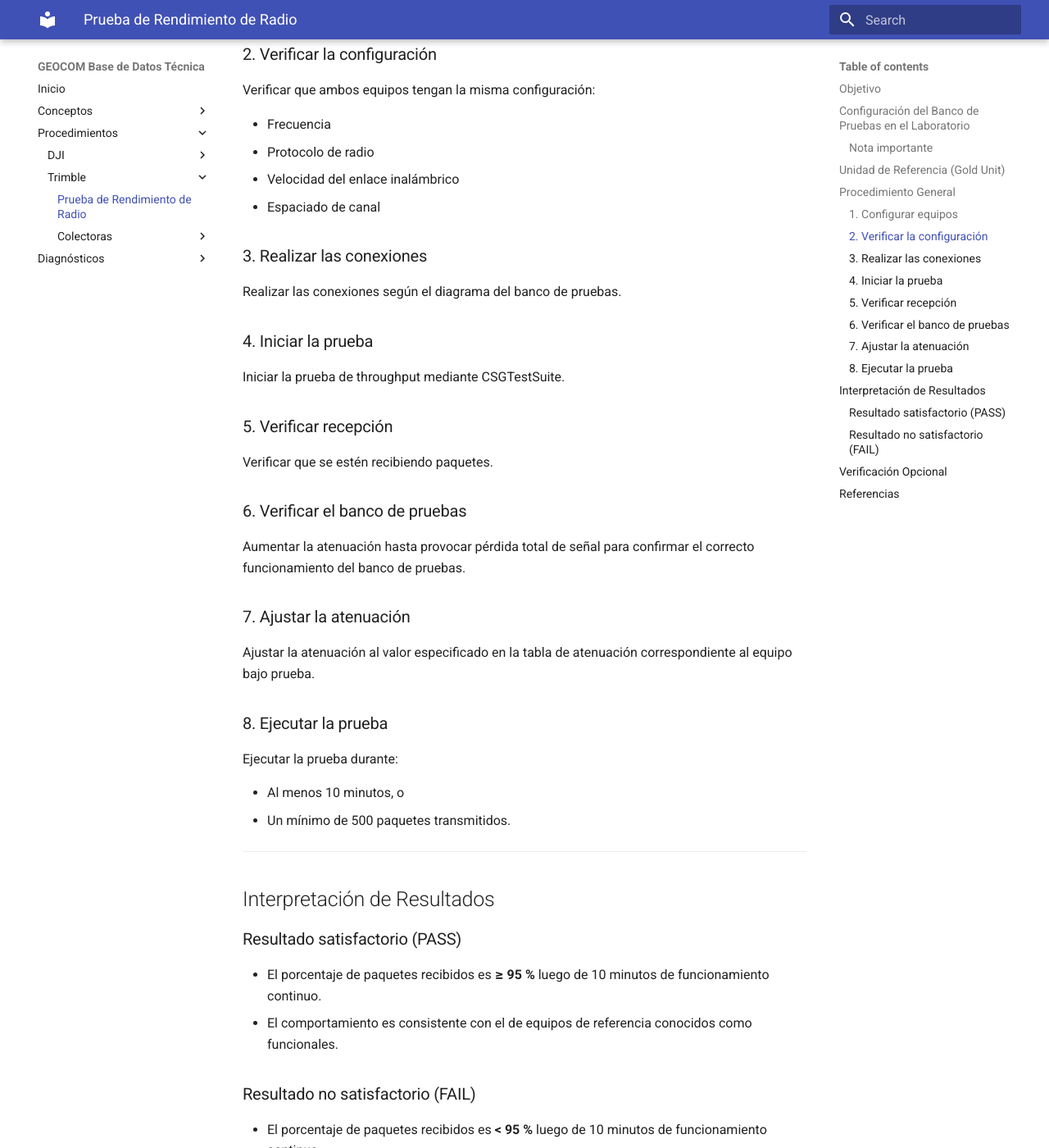
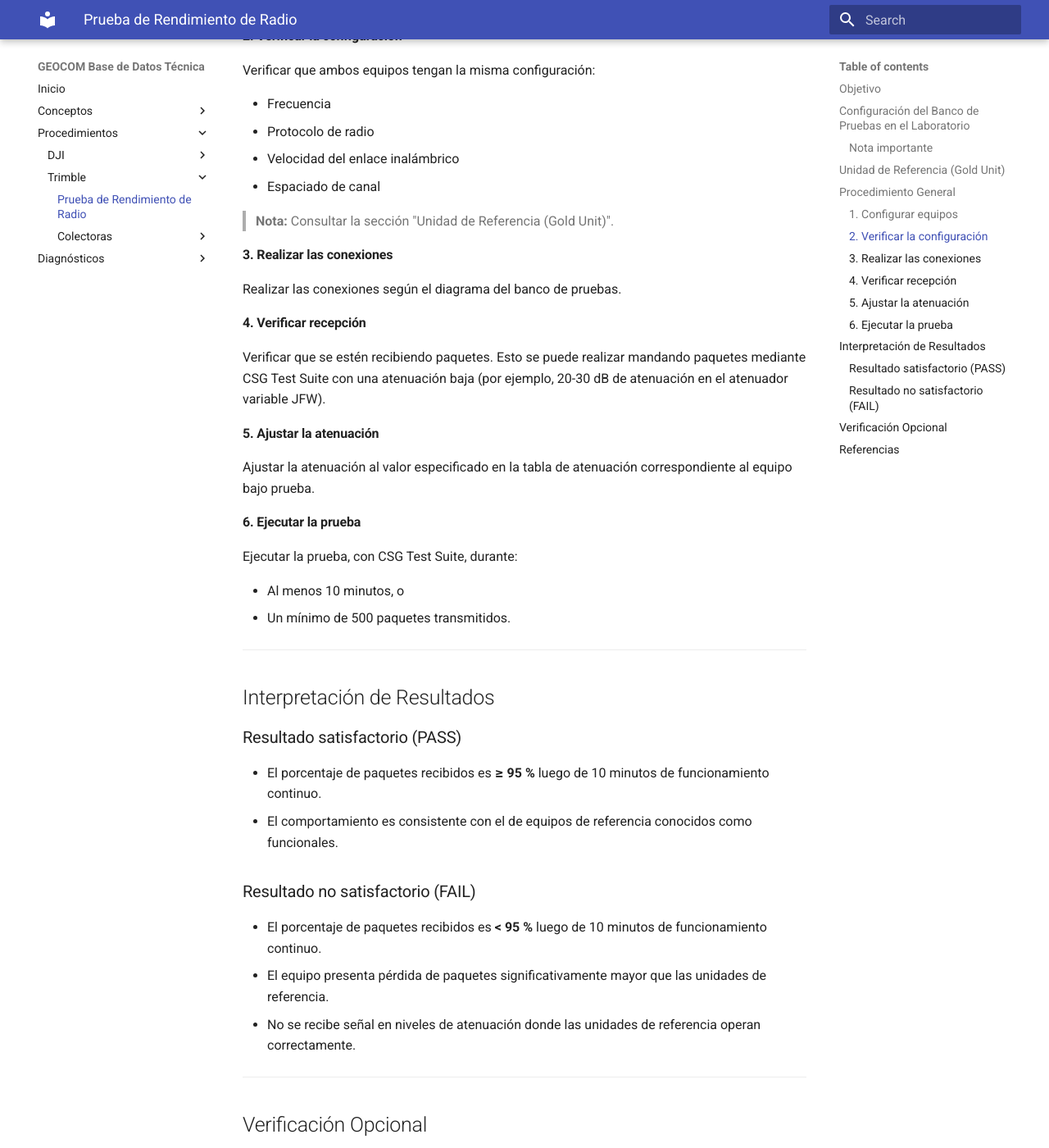
Before and after one commit to schweineorgel/geocom-kb, an MkDocs documentation site: the page built from docs/procedimientos/trimble/radio-thru-test.md, in a window 1280 px wide and 1400 px high, scrolled down 3274 px. Shown: the whole window at 82% size. Built offline with MkDocs 1.6.1 and Material for MkDocs 9.7.7, drawn with Linux system fonts in a browser that asks for light colours; some of the changed text lies outside the part shown.

Commit message:
radio thru test articulo actualizacion

````diff
--- a/docs/procedimientos/trimble/radio-thru-test.md
+++ b/docs/procedimientos/trimble/radio-thru-test.md
@@ -67,7 +67,7 @@ La unidad de referencia de prueba (*Gold Unit*) utilizada actualmente en el labo
 
 ## Procedimiento General
 
-### 1. Configurar equipos
+#### 1. Configurar equipos
 Configurar el transmisor y el receptor de acuerdo con el procedimiento indicado en el manual de Trimble.
 
 **Ejemplo (R12i como transmisor):**
@@ -77,7 +77,7 @@ Configurar el transmisor y el receptor de acuerdo con el procedimiento indicado
 3. Configurar un **Relay** entre el puerto serial y la radio interna, de forma que los paquetes generados por **SGS Test Suite** sean transmitidos a través de la radio UHF.
 4. Verificar que la frecuencia, protocolo y velocidad del enlace inalámbrico coincidan con la configuración del receptor (RX), que en el caso del laboratorio es una TDL450H.
 
-### 2. Verificar la configuración
+#### 2. Verificar la configuración
 Verificar que ambos equipos tengan la misma configuración:
 
 - Frecuencia
@@ -85,23 +85,19 @@ Verificar que ambos equipos tengan la misma configuración:
 - Velocidad del enlace inalámbrico
 - Espaciado de canal
 
-### 3. Realizar las conexiones
+> **Nota:** Consultar la sección "Unidad de Referencia (Gold Unit)".
+
+#### 3. Realizar las conexiones
 Realizar las conexiones según el diagrama del banco de pruebas.
 
-### 4. Iniciar la prueba
-Iniciar la prueba de throughput mediante CSGTestSuite.
+#### 4. Verificar recepción
+Verificar que se estén recibiendo paquetes. Esto se puede realizar mandando paquetes mediante CSG Test Suite con una atenuación baja (por ejemplo, 20-30 dB de atenuación en el atenuador variable JFW).
 
-### 5. Verificar recepción
-Verificar que se estén recibiendo paquetes.
-
-### 6. Verificar el banco de pruebas
-Aumentar la atenuación hasta provocar pérdida total de señal para confirmar el correcto funcionamiento del banco de pruebas.
-
-### 7. Ajustar la atenuación
+#### 5. Ajustar la atenuación
 Ajustar la atenuación al valor especificado en la tabla de atenuación correspondiente al equipo bajo prueba.
 
-### 8. Ejecutar la prueba
-Ejecutar la prueba durante:
+#### 6. Ejecutar la prueba
+Ejecutar la prueba, con CSG Test Suite, durante:
 
 - Al menos 10 minutos, o
 - Un mínimo de 500 paquetes transmitidos.
@@ -140,7 +136,7 @@ Atenuación total = 145 dB
 PRX esperado ≈ -112 dBm
 ```
 
-Diferencias de aproximadamente ±1–2 dB respecto al valor calculado se consideran normales debido a tolerancias de los componentes y pérdidas de inserción. La documentación del atenuador variable JFW 50BR-016 describe una atenuación de inserción nominal de 1.5 dB, por ejemplo.
+Diferencias de aproximadamente ±1–2 dB respecto al valor calculado se consideran normales debido a tolerancias de los componentes y pérdidas de inserción. Por ejemplo, la documentación del atenuador variable JFW 50BR-016 describe una atenuación de inserción nominal de 1.5 dB.
 
 ---
 
````
